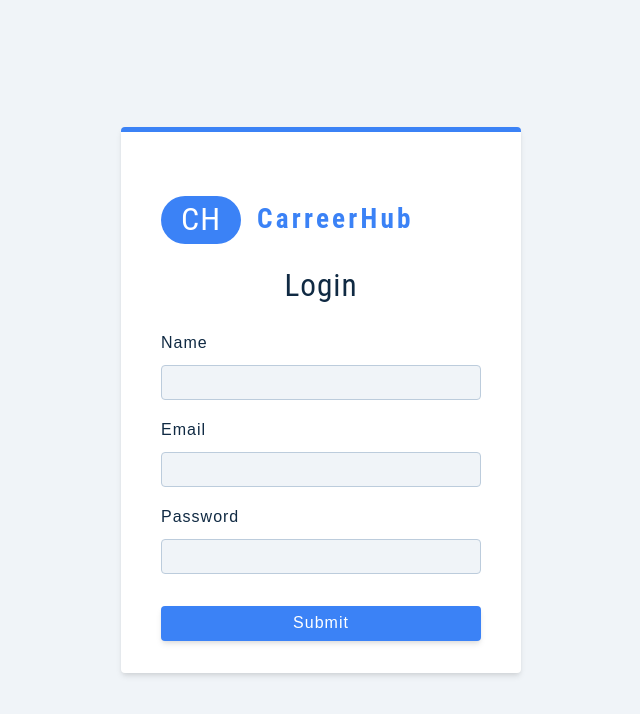
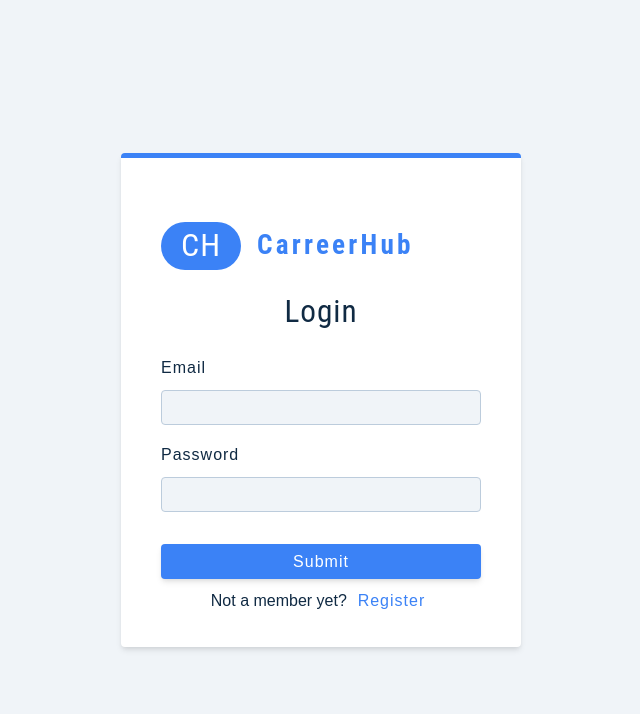
Before and after one commit to mdcodelab/CarreerHub-react-redux-frontend-app, a React (Create React App) app: page /register in a window 1280 px wide. Shown: the top 714 px of the page, without its empty margins (319-959 px from the left). Built offline with nearby package versions, Linux system fonts and the light colour scheme.

Commit message:
toggle member

```diff
--- a/src/pages/register.js
+++ b/src/pages/register.js
@@ -26,15 +26,22 @@ function Register() {
         console.log("submitted");
     }
 
+    function toggleMember () {
+        setValues({...values, isMember: !values.isMember})
+    }
+
 
   return (
     <Wrapper className="full-page">
         <form className='form' onSubmit={onSubmit}>
         <Logo style={{background: "red"}}></Logo>
-        <h3>Login</h3>
+        {values.isMember ? <h3>Login</h3> : <h3>Register</h3>}
 
         {/* name field */}
-        <FormRow type="text" name="name" value={values.name} onChange={onChange}/>
+        {!values.isMember && (
+            <FormRow type="text" name="name" value={values.name} onChange={onChange}/>
+        )}
+
 
          {/* email field */}
          <FormRow type="email" name="email" value = {values.email} onChange={onChange}/>
@@ -43,7 +50,14 @@ function Register() {
         <FormRow type="password" name="password" value={values.password} onChange={onChange}/>
 
         <button type='submit' className='btn btn-block'>Submit</button>
+        <div className="toggle">
+            {values.isMember ? <span>Not a member yet?</span> : <span>Already a member?</span> }
+            <button type="button" className="member-btn" onClick={()=>toggleMember()}>
+                {values.isMember ? "Register" : "Login"}
+            </button>
+        </div>
       </form>
+
     </Wrapper>
   );
 }
@@ -78,6 +92,16 @@ const Wrapper = styled.section`
     color: var(--primary-500);
     cursor: pointer;
     letter-spacing: var(--letterSpacing);
-  }`
+    display: inline-block;
+    margin-left: 0.3rem;
+  }
+  div.toggle {
+    margin-top: 0.5rem;
+    display: flex;
+    flex-direction: row;
+    align-items: center;
+    justify-content: center;
+  }
+  `
 
 export default Register;
```
Also changed, not shown: 1 other file (tests, documents, lock files or other folders).
